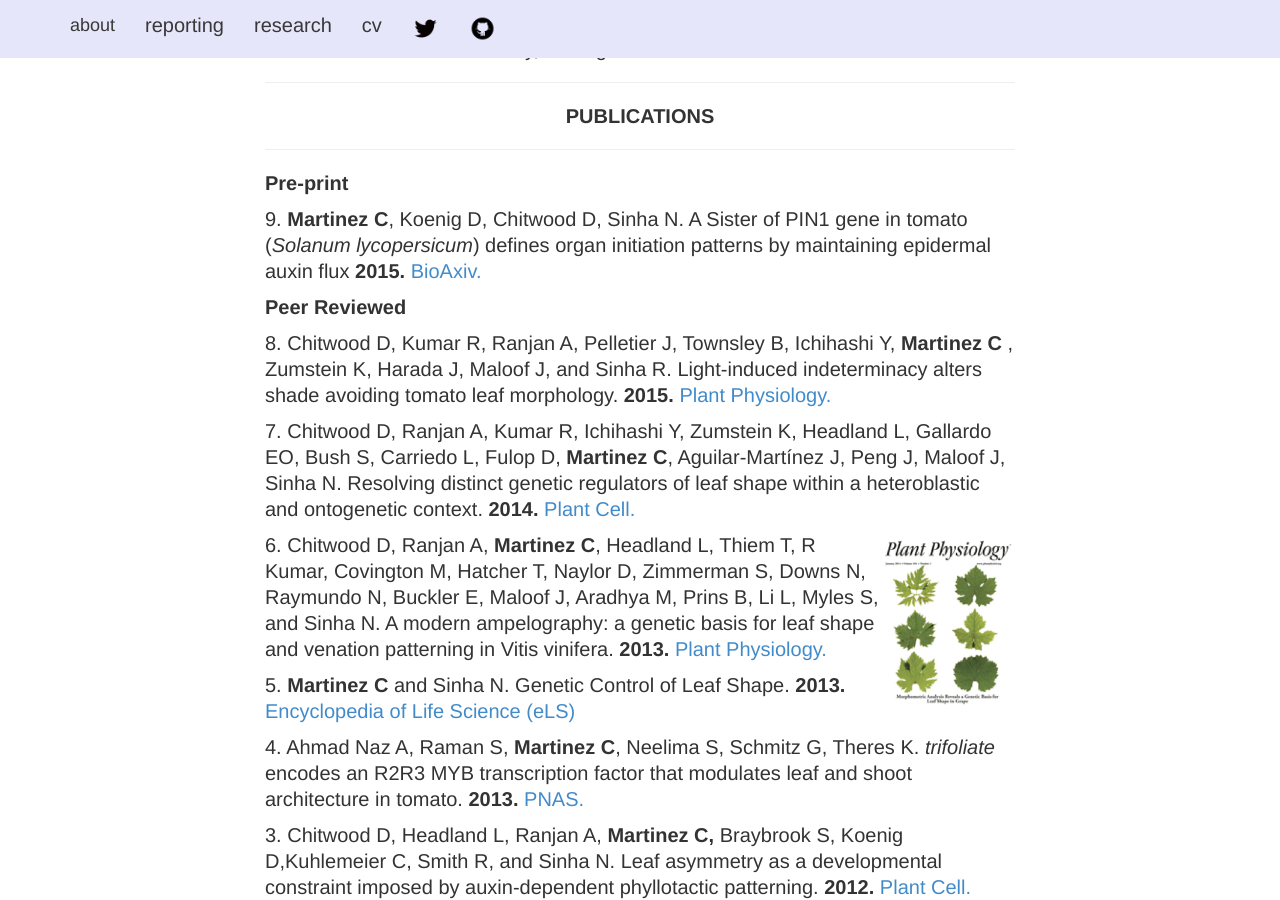
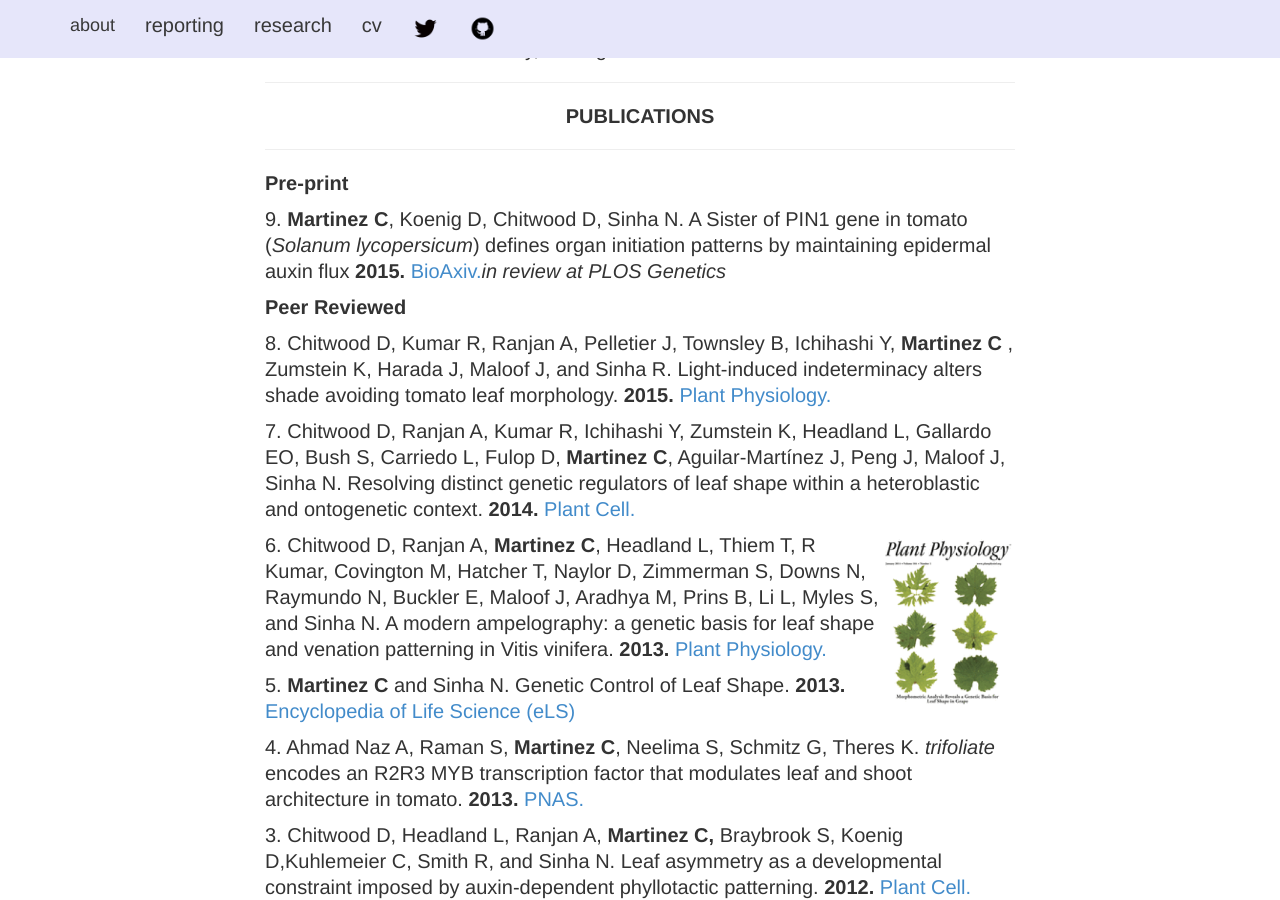
Before and after one commit to iamciera/creports, a Jekyll site: the page built from cv/index.html, in a window 1280 px wide and 900 px high, scrolled down 815 px. Built offline with Jekyll 4.4.1, drawn with Linux system fonts in a browser that asks for light colours; nearby versions of some CDN libraries.

Commit message:
updated CV

```diff
--- a/cv/index.html
+++ b/cv/index.html
@@ -47,7 +47,7 @@ layout: default
 				<center><strong>PUBLICATIONS</strong><br /></center>
 				<hr />
 				<p><strong>Pre-print</strong></p>
-				<p>9. <strong>Martinez C</strong>, Koenig D, Chitwood D, Sinha N. A Sister of PIN1 gene in tomato (<i>Solanum lycopersicum</i>) defines organ initiation patterns by maintaining epidermal auxin flux <b>2015.</b> <a href="A Sister of PIN1 gene in tomato (Solanum lycopersicum) defines organ initiation patterns by maintaining epidermal auxin flux"> BioAxiv.</a></p>
+				<p>9. <strong>Martinez C</strong>, Koenig D, Chitwood D, Sinha N. A Sister of PIN1 gene in tomato (<i>Solanum lycopersicum</i>) defines organ initiation patterns by maintaining epidermal auxin flux <b>2015.</b> <a href="A Sister of PIN1 gene in tomato (Solanum lycopersicum) defines organ initiation patterns by maintaining epidermal auxin flux"> BioAxiv.</a><i>in review at PLOS Genetics</i></p>
 				<p><strong>Peer Reviewed</strong>
 				<p>8. Chitwood D, Kumar R, Ranjan A, Pelletier J, Townsley B, Ichihashi Y, <strong> Martinez C </strong>, Zumstein K, Harada J, Maloof J, and Sinha R. Light-induced indeterminacy alters shade avoiding tomato leaf morphology. <b>2015.</b> <a href="http://www.plantphysiol.org/content/early/2015/09/17/pp.15.01229.full.pdf"> Plant Physiology.</a></p>
 				<p>7. Chitwood D, Ranjan A, Kumar R, Ichihashi Y, Zumstein K, Headland L, Gallardo EO, Bush S, Carriedo L, Fulop D, <b>Martinez C</b>, Aguilar-Martínez J, Peng J, Maloof J, Sinha N. Resolving distinct genetic regulators of leaf shape within a heteroblastic and ontogenetic context.  <b>2014. </b><a href="http://www.plantcell.org/content/early/2014/09/30/tpc.114.130112.full.pdf+html">Plant Cell.</a></p>
```
